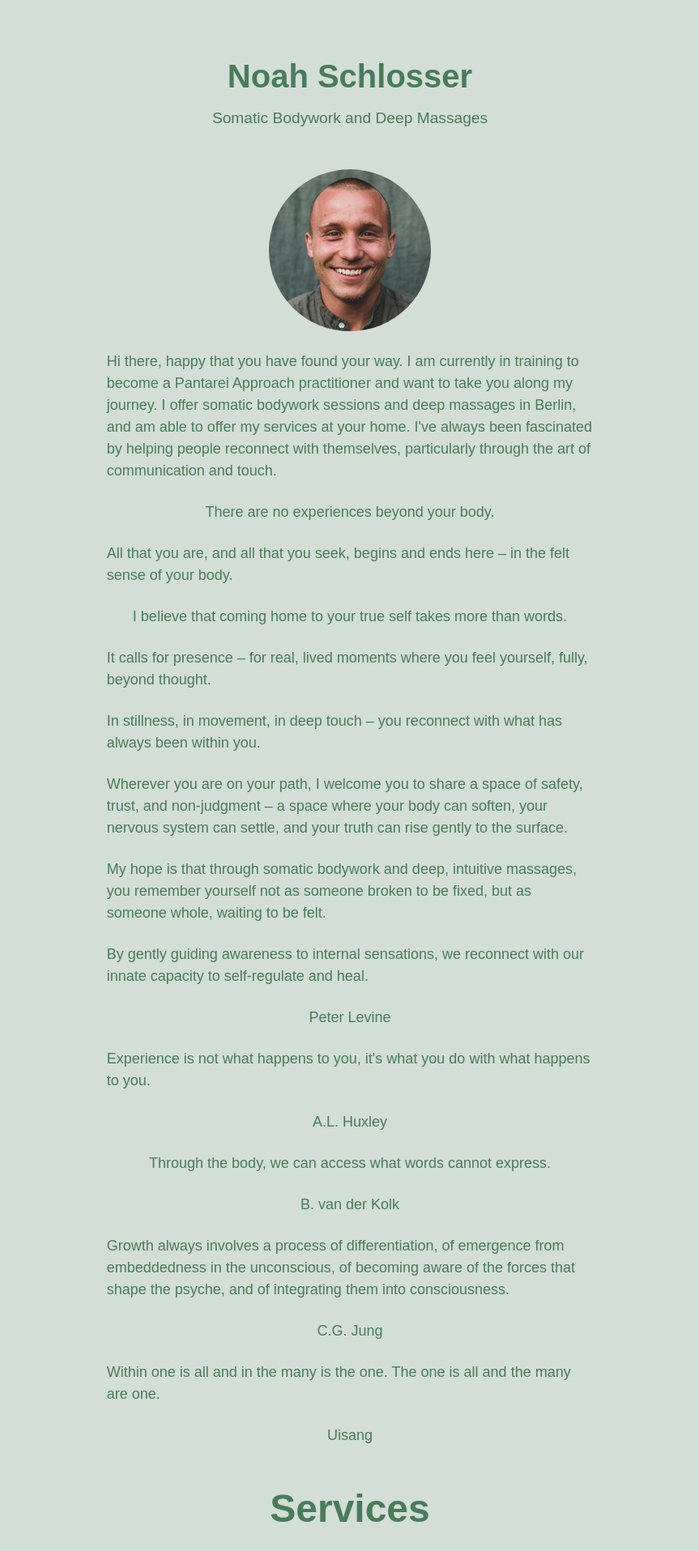
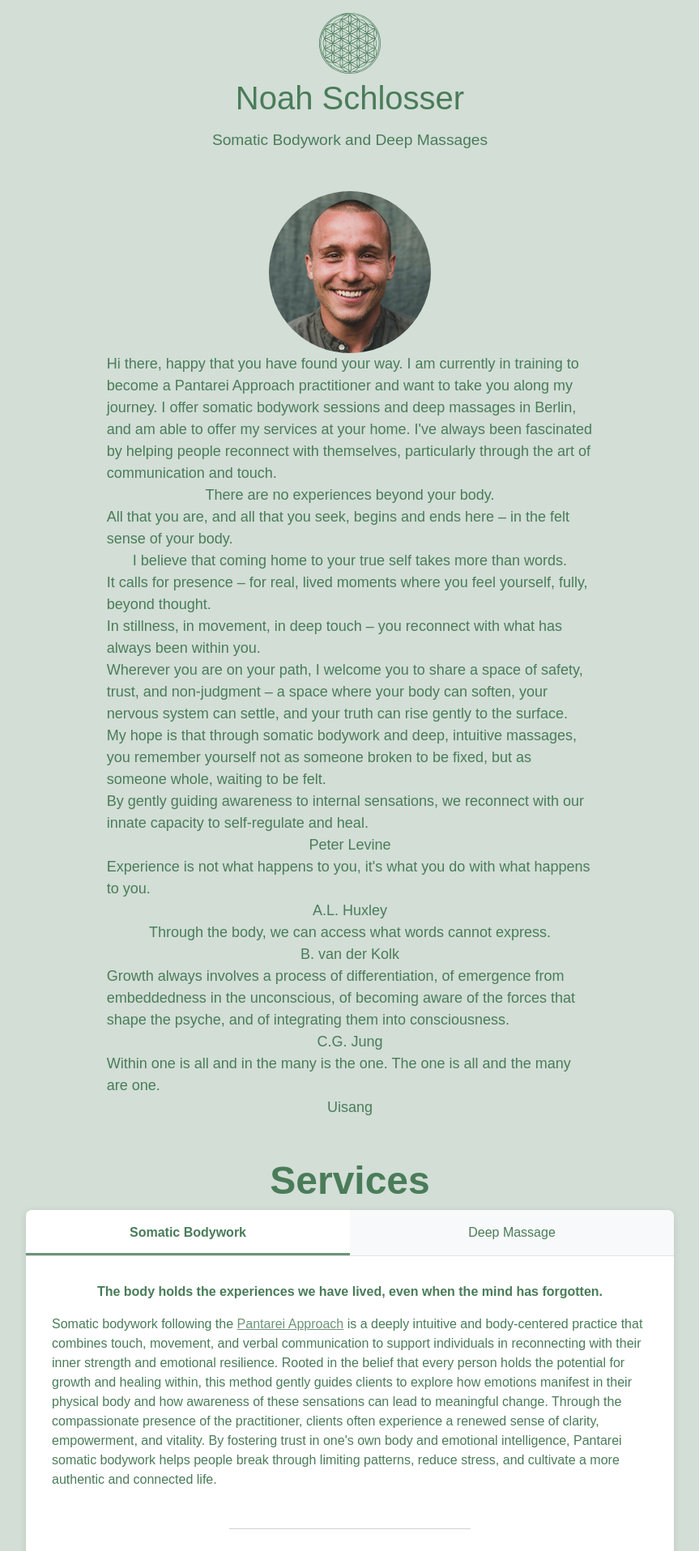
Before and after one commit to ccfz/noah, a Jekyll site: the page built from index.html, in a window 1280 px wide. Shown: the top 1915 px of the page at 81% size, without its empty margins (208-1071 px from the left). Built offline with Jekyll 4.4.1, drawn with Linux system fonts in a browser that asks for light colours; some of the changed text lies outside the part shown.

Commit message:
More styling

```diff
--- /dev/null
+++ b/_includes/logo.html
@@ -0,0 +1,9 @@
+<div class="logo">
+  <div class="align-center flex-column">
+    <img src="assets/images/logo.svg" alt="Noah Schlosser Logo">
+  </div>
+  <div class="align-center flex-column">
+    <div class="logo-tile">Noah Schlosser</div>
+    <div class="logo-subtile">Somatic Bodywork and Deep Massages</div>
+  </div>
+</div>
--- a/_sass/_variables.scss
+++ b/_sass/_variables.scss
@@ -1,12 +1,8 @@
 // Color Variables
 $background-color: #d2ded6;
-$primary-color: #4a7c59;  // rgb(74,124,89) - color_15
-$secondary-color: #4a7c59; // rgb(74,124,89) - color_14
-$accent-color: #6c9578;    // rgb(108,149,120) - color_18
-$disabled-color: #8ead98;  // rgb(142,173,152) - color_39
-$title-color: #4a7c59;     // rgb(74,124,89) - color_45
-$subtitle-color: #4a7c59;  // rgb(74,124,89) - color_46
-$line-color: #4a7c59;      // rgb(74,124,89) - color_47
+$primary-color: #4a7c59;  // rgb(74,124,89) - main green
+$accent-color: #6c9578;    // rgb(108,149,120) - lighter green
+$disabled-color: #8ead98;  // rgb(142,173,152) - muted green
 
 $text-color: $primary-color;
 
@@ -22,7 +18,6 @@ $spacing-xl: 3rem;
   display: flex;
   flex-direction: column;
   align-items: $align;
-  gap: $gap;
 }
 
 @mixin flex-center {
--- a/_sass/base.scss
+++ b/_sass/base.scss
@@ -7,7 +7,6 @@ body {
   margin: 0;
   padding: $spacing-sm;
   min-height: 100vh;
-  @include flex-column($gap: 0, $align: stretch);
 }
 
 a, a:visited {
@@ -20,7 +19,7 @@ a:hover, a:focus {
 }
 
 h1, h2, h3, h4, h5, h6 {
-  color: $title-color;
+  color: $primary-color;
 }
 
 // Section Styles
@@ -31,7 +30,7 @@ h1, h2, h3, h4, h5, h6 {
 
 .introduction > div {
   font-size: 1.125rem;
-  color: $secondary-color;
+  color: $primary-color;
   max-width: 60ch;
 }
 
@@ -47,76 +46,76 @@ h1, h2, h3, h4, h5, h6 {
 }
 
 .logo {
-  @include flex-column($gap: $spacing-xs);
-  @include section-spacing;
+  display: flex;
+  flex-direction: column;
+  align-items: center;
+  width: 100%;
 }
 
-.logo > div:first-child {
-  font-size: 2.5rem;
-  font-weight: bold;
-  color: $primary-color;
+.logo img {
+  width: 10%;
+  height: auto;
+  max-width: 10%;
 }
 
-.logo > div:last-child {
+.logo-tile {
+  font-size: 2.5rem;
+  font-weight: 300;
+  color: $primary-color;
+
+}
+
+.logo-subtile {
+  padding-top: $spacing-xs;
   font-size: 1.2rem;
-  color: $secondary-color;
+  color: $primary-color;
 }
 
 .contact {
   @include section-spacing;
-  padding: $spacing-xl 0;
-  border-top: 1px solid rgba($line-color, 0.3);
   display: flex;
   flex-wrap: wrap;
   gap: $spacing-xl;
   max-width: 50rem;
-  margin-left: auto;
-  margin-right: auto;
+  margin: 0 auto;
+  border-top: 1px solid $primary-color;
 }
 
-.contact > div:first-child {
+.contact > div {
   flex: 1;
   min-width: 20rem;
-  @include flex-column($gap: $spacing-sm, $align: stretch);
+  @include flex-column($gap: $spacing-sm);
+
+  .name {
+    font-size: 1.5rem;
+    font-weight: bold;
   }
 
-.contact > div:first-child > div:first-child {
-  font-size: 1.5rem;
-  font-weight: bold;
-  color: $primary-color;
-}
-
-.contact > div:first-child > div:nth-child(2) {
-  color: $secondary-color;
-}
-
-.contact > div:first-child > div:nth-child(3) {
-  font-weight: bold;
-  color: $primary-color;
-  margin-top: $spacing-sm;
-}
-
-.contact > div:first-child > div:nth-child(4),
-.contact > div:first-child > div:nth-child(5) {
+  .contact-info {
     color: $accent-color;
     text-decoration: underline;
   }
 
-.contact > div:last-child {
-  flex: 1;
-  min-width: 20rem;
-  @include flex-column($gap: $spacing-md);
-}
-
-.contact > div:last-child img {
+  img {
     width: 11.25rem;
     height: auto;
   }
 
-.contact > div:last-child > div:last-child {
-  font-size: 0.875rem;
-  color: $secondary-color;
-  text-align: left;
+  .connect-text {
+    font-weight: bold;
+    margin-top: $spacing-sm;
+  }
+
+}
+
+.contact-padding {
+  padding-top: $spacing-sm;
+}
+
+.vertical-divider {
+  width: 1px;
+  height: 100%;
+  background-color: $primary-color;
 }
 
 @media (max-width: 768px) {
@@ -134,3 +133,7 @@ h1, h2, h3, h4, h5, h6 {
     min-width: auto;
   }
 }
+
+.border-right {
+  border-right: 1px solid $primary-color;
+}
--- a/_sass/services.scss
+++ b/_sass/services.scss
@@ -24,7 +24,7 @@
   cursor: pointer;
   font-size: 1rem;
   font-weight: 500;
-  color: $secondary-color;
+  color: $primary-color;
   transition: all 0.3s ease;
   position: relative;
 }
@@ -72,13 +72,13 @@
 
 .service-content p {
   font-size: 1rem;
-  color: $secondary-color;
+  color: $primary-color;
 }
 
 .service-duration {
   margin-top: $spacing-lg;
   padding-top: $spacing-md;
-  border-top: 1px solid rgba($line-color, 0.3);
+  border-top: 1px solid rgba($primary-color, 0.3);
   @include flex-column($gap: $spacing-xs, $align: stretch);
 }
 
@@ -96,7 +96,7 @@
 .services h2 {
   font-size: 3rem;
   font-weight: bold;
-  color: $title-color;
+  color: $primary-color;
 }
 
 @media (max-width: 768px) {
--- a/index.html
+++ b/index.html
@@ -3,10 +3,9 @@ layout: default
 title: Noah Schlosser
 ---
 
-<div class="logo">
-  <div>Noah Schlosser</div>
-  <div>Somatic Bodywork and Deep Massages</div>
 
+<div style="display: flex; justify-content: center;">
+  {% include logo.html %}
 </div>
 
 <section class="introduction">
@@ -66,15 +65,14 @@ title: Noah Schlosser
 </section>
 
 <section class="contact">
-  <div>
-    <div>Noah Schlosser</div>
-    <div>Somatic Bodywork and Massages</div>
-    <div>Let us connect:</div>
-    <div>+49 1721899287</div>
-    <div>info@noahschlosser.de</div>
+  <div class="border-right contact-padding">
+    {% include logo.html %}
+    <div><strong>Let us connect:</strong></div>
+    <div><a href="tel:+491721899287">+49 1721899287</a></div>
+    <div><a href="mailto:info@noahschlosser.de">info@noahschlosser.de</a></div>
   </div>
-  <div>
+  <div class="contact-padding">
     <img src="assets/images/pantarei-logo.png" alt="Pantarei Approach Student Logo">
-    <div>The services offered here do not constitute medical, psychotherapeutic, or healing treatments as defined by the German Heilpraktikergesetz (Healing Practitioners Act). No promises of healing are made. These sessions are not a substitute for medical or psychological diagnosis or treatment.</div>
+    <div class="disclaimer">The services offered here do not constitute medical, psychotherapeutic, or healing treatments as defined by the German Heilpraktikergesetz (Healing Practitioners Act). No promises of healing are made. These sessions are not a substitute for medical or psychological diagnosis or treatment.</div>
   </div>
 </section>
```
Also changed, not shown: assets/images/logo.svg (added). Lines whose indentation alone changed are shown as unchanged.
